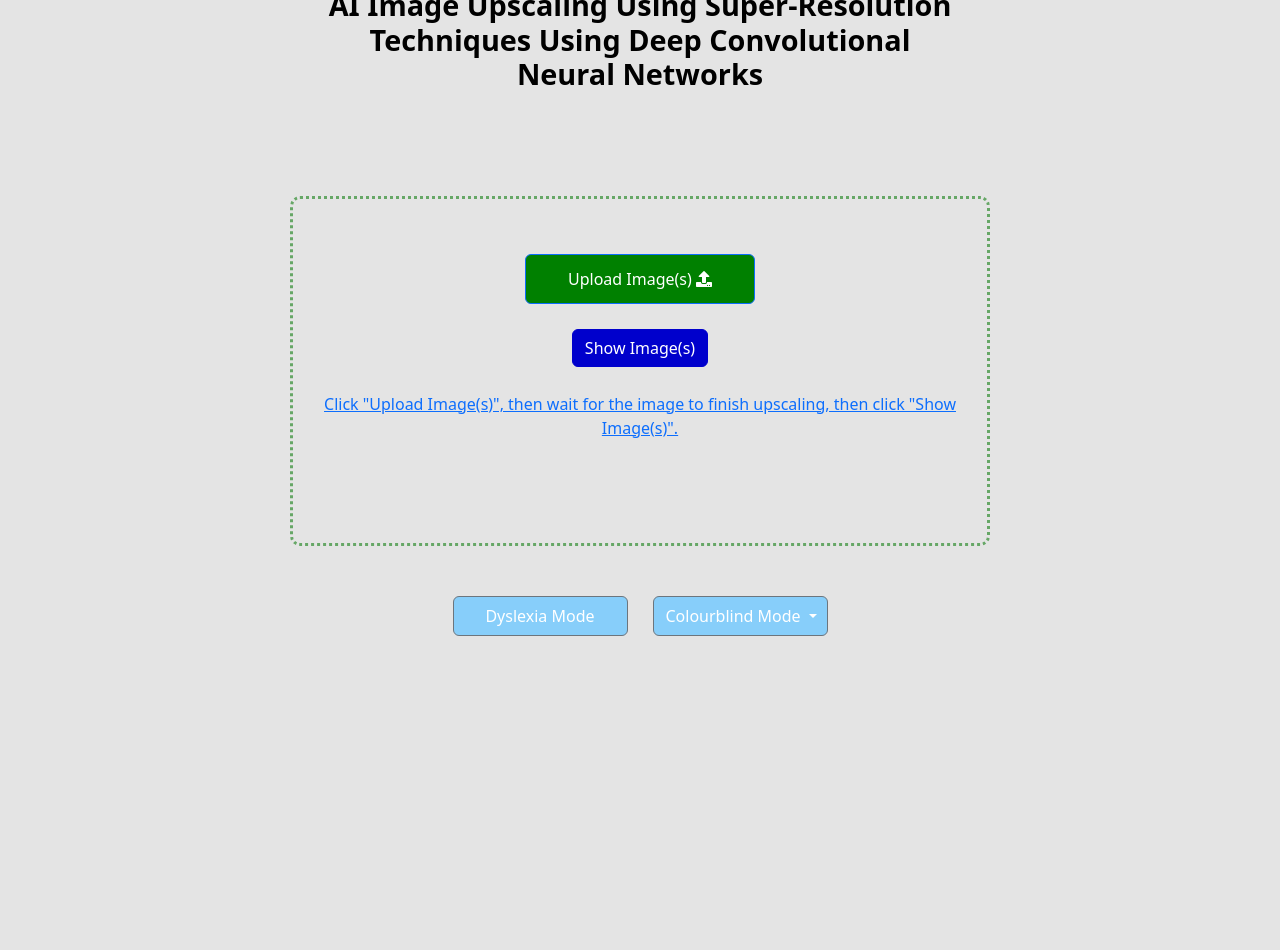
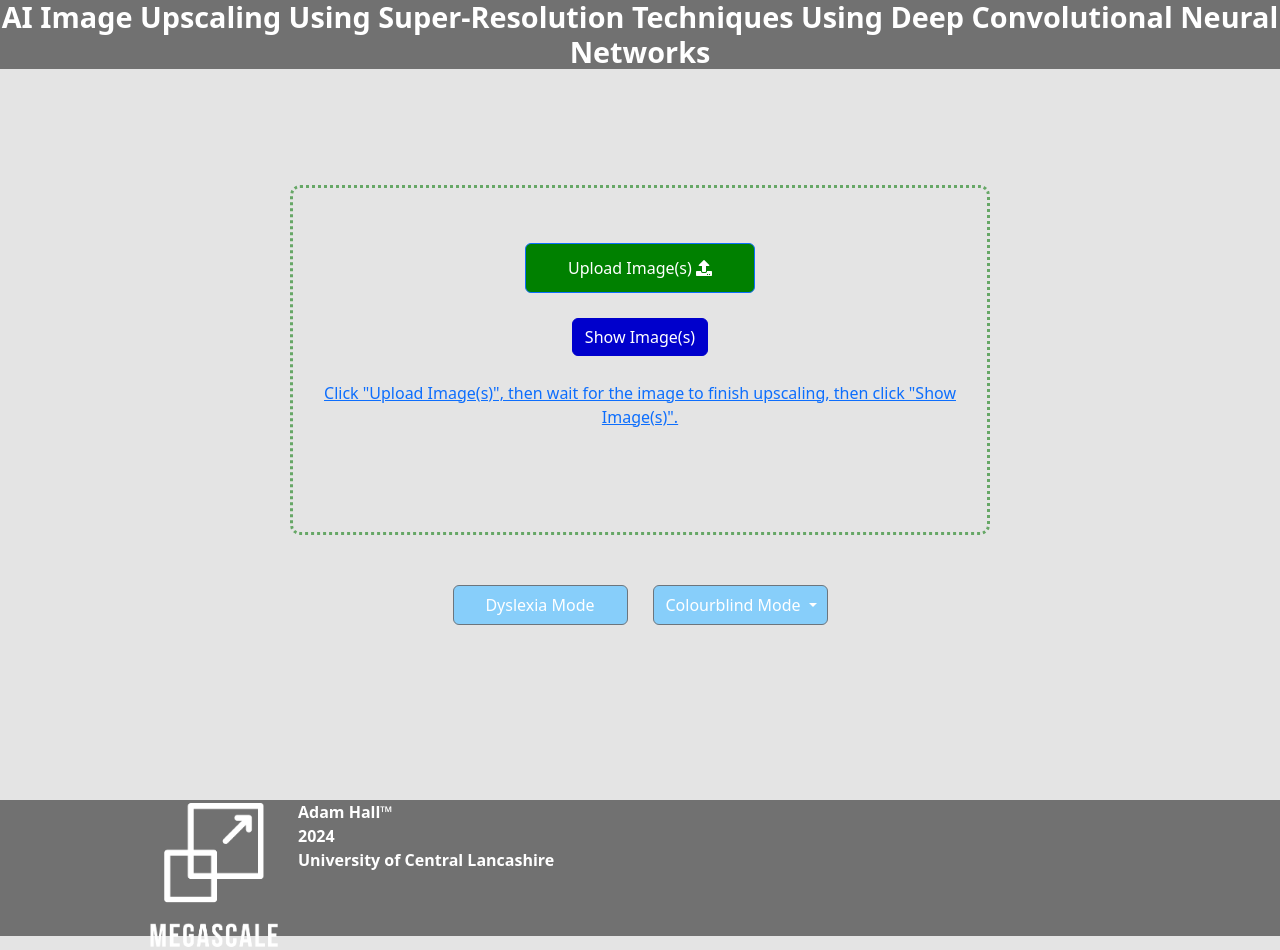
Before and after one commit to ah682/deep-convolutional-neural-network-for-image-upscaling-web-app, a Flask app: template templates/index.html in a window 1280 px wide. Before the commit the page ends 636 px from the top, so only its background shows below. Run offline with Flask 3, Linux system fonts and the light colour scheme; the template is opened without the code that fills it, so the values that code supplies are empty; some libraries are stand-ins or nearby versions; some web fonts are replaced.

Commit message:
Add basic footer
Add basic footer framework

```diff
--- a/static/stylesheet.css
+++ b/static/stylesheet.css
@@ -11,12 +11,26 @@
 
 .title {
   display: flex;
-  width: 50vw;
+  width: 100%;
   height: 10vh;
   font-weight: bold;
   justify-content: center;
   align-items: center;
   text-align: center;
+  background: rgba(0, 0, 0, 0.5);
+  color: white;
+}
+
+.footer {
+  width: 100%;
+  height: 17vh;
+  font-weight: bold;
+  justify-content: left;
+  color: white;
+  background: rgba(0, 0, 0, 0.5);
+  position: relative;
+  display: flex;
+  padding-left: 10vw;
 }
 
 .upload-image-container {
--- a/templates/index.html
+++ b/templates/index.html
@@ -220,5 +220,13 @@
       integrity="sha384-C6RzsynM9kWDrMNeT87bh95OGNyZPhcTNXj1NW7RuBCsyN/o0jlpcV8Qyq46cDfL"
       crossorigin="anonymous"
     ></script>
+
+    <footer class='footer'>
+    <img SRC="static/mega-scale.png" alt="logo" width="150px" height="150px">
+    Adam Hall™ <br>
+    2024 <br>
+    University of Central Lancashire
+
+    </footer>
   </body>
 </html>
```
Also changed, not shown: static/mega-scale.png (added).
